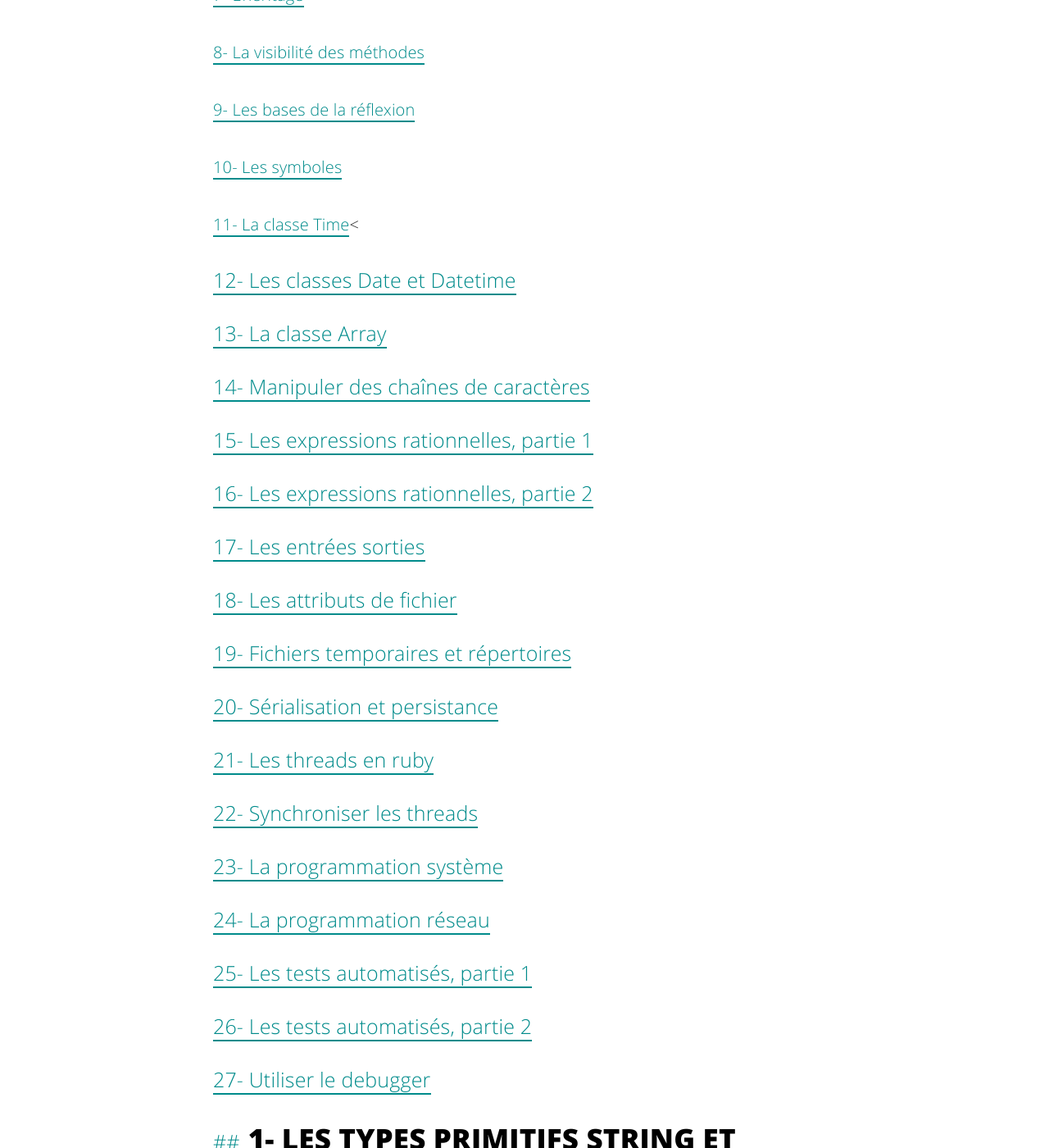
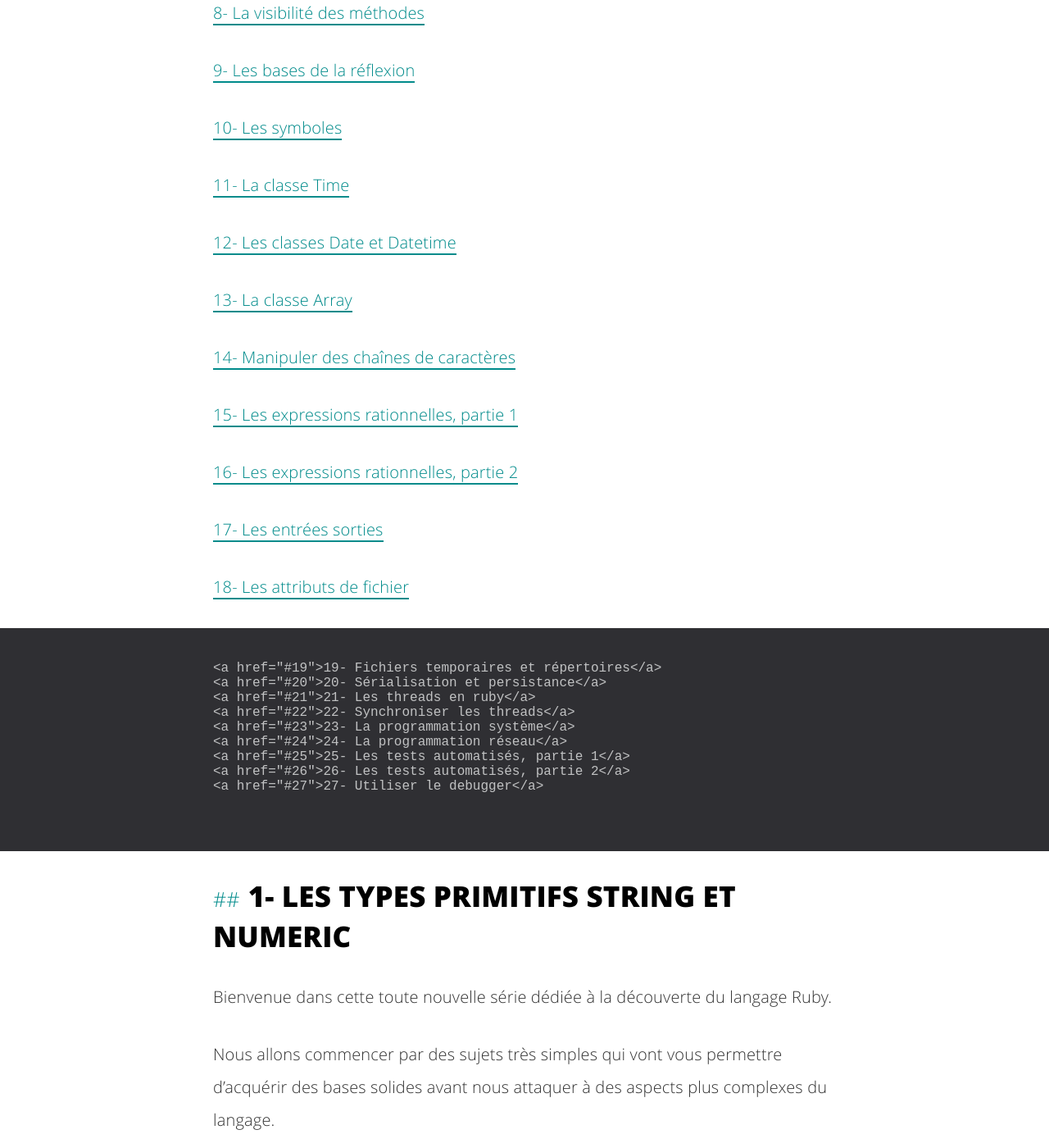
Before and after one commit to fasca/fasca.github.io, a Jekyll site: the page built from _posts/2017-07-15-Apprendre-Ruby.md, in a window 1280 px wide and 1400 px high, scrolled down 850 px. Shown: the whole window at 82% size. Built offline with Jekyll 4.4.1, drawn with Linux system fonts in a browser that asks for light colours; comment, search, counter and statistics services are not loaded; some of the changed text lies outside the part shown.

Commit message:
Modif menu

````diff
--- a/_posts/2017-07-15-Apprendre-Ruby.md
+++ b/_posts/2017-07-15-Apprendre-Ruby.md
@@ -15,6 +15,8 @@ published: true
 
 ## **SOMMAIRE**
 
+
+```
 <a href="#1">1- Les types primitifs String et Numeric</a>
 
 <a href="#2">2- Les types primitifs Array et Hash</a>
@@ -24,6 +26,8 @@ published: true
 <a href="#4">4- Variables et identifieurs</a>
 
 <a href="#5">5- Créer une classe</a>
+```
+
 
 <a href="#6">6- Les accesseurs</a>
 
@@ -35,25 +39,33 @@ published: true
 
 <a href="#10">10- Les symboles</a>
 
-<a href="#11">11- La classe Time</a><
-
-<h3><a href="#12">12- Les classes Date et Datetime</a></h3>
-<h3><a href="#13">13- La classe Array</a></h3>
-<h3><a href="#14">14- Manipuler des chaînes de caractères</a></h3>
-<h3><a href="#15">15- Les expressions rationnelles, partie 1</a></h3>
-<h3><a href="#16">16- Les expressions rationnelles, partie 2</a></h3>
-<h3><a href="#17">17- Les entrées sorties</a></h3>
-<h3><a href="#18">18- Les attributs de fichier</a></h3>
-<h3><a href="#19">19- Fichiers temporaires et répertoires</a></h3>
-<h3><a href="#20">20- Sérialisation et persistance</a></h3>
-<h3><a href="#21">21- Les threads en ruby</a></h3>
-<h3><a href="#22">22- Synchroniser les threads</a></h3>
-<h3><a href="#23">23- La programmation système</a></h3>
-<h3><a href="#24">24- La programmation réseau</a></h3>
-<h3><a href="#25">25- Les tests automatisés, partie 1</a></h3>
-<h3><a href="#26">26- Les tests automatisés, partie 2</a></h3>
-<h3><a href="#27">27- Utiliser le debugger</a></h3>
-
+<a href="#11">11- La classe Time</a>
+
+<a href="#12">12- Les classes Date et Datetime</a>
+
+<a href="#13">13- La classe Array</a>
+
+<a href="#14">14- Manipuler des chaînes de caractères</a>
+
+<a href="#15">15- Les expressions rationnelles, partie 1</a>
+
+<a href="#16">16- Les expressions rationnelles, partie 2</a>
+
+<a href="#17">17- Les entrées sorties</a>
+
+<a href="#18">18- Les attributs de fichier</a>
+
+```
+<a href="#19">19- Fichiers temporaires et répertoires</a>
+<a href="#20">20- Sérialisation et persistance</a>
+<a href="#21">21- Les threads en ruby</a>
+<a href="#22">22- Synchroniser les threads</a>
+<a href="#23">23- La programmation système</a>
+<a href="#24">24- La programmation réseau</a>
+<a href="#25">25- Les tests automatisés, partie 1</a>
+<a href="#26">26- Les tests automatisés, partie 2</a>
+<a href="#27">27- Utiliser le debugger</a>
+```
 
 
 <div id="1"><h2>1- LES TYPES PRIMITIFS STRING ET NUMERIC</h2></div>
````
